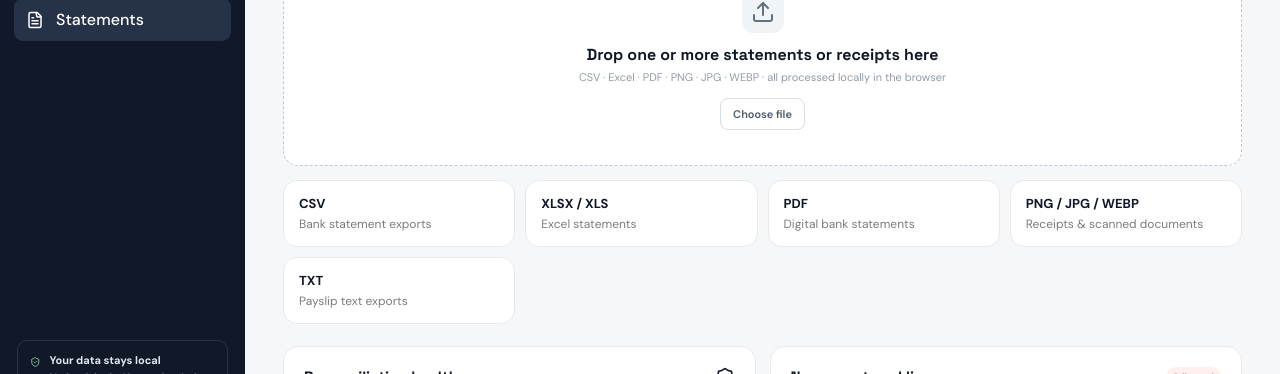
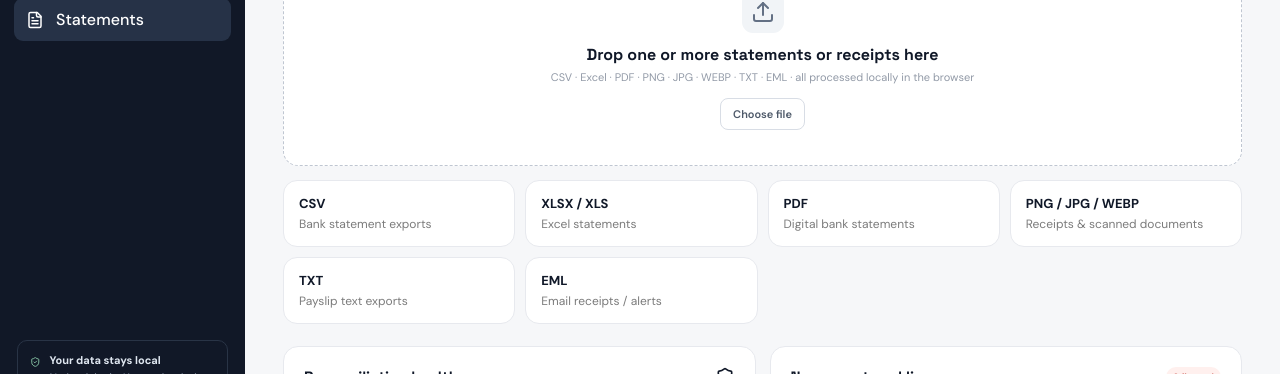
Before and after one commit to ngoyal195/hack, a React (Vite) app: page / in a window 1280 px wide. Both pictures are taken after a click on the button "Statements". Shown: the part 308-682 px from the top of the page. Built offline with nearby package versions, Linux system fonts and the light colour scheme.

Commit message:
Add files via upload

```diff
--- a/src/main.jsx
+++ b/src/main.jsx
@@ -40,7 +40,7 @@ const money = (n) =>
     maximumFractionDigits: 0
   }).format(Math.round(Number(n) || 0));
 
-const STORAGE_VERSION = "commitwise-upload-first-v3";
+const STORAGE_VERSION = "commitwise-upload-first-v4";
 
 function initializeStorage() {
   try {
@@ -120,7 +120,7 @@ function App() {
   useEffect(() => localStorage.setItem("cw_live", JSON.stringify(livePayments)), [livePayments]);
 
   const currentMonth = new Date().toISOString().slice(0, 7);
-  const spent = transactions.filter(t => t.date.startsWith(currentMonth) && t.amount < 0).reduce((s,t) => s + Math.abs(t.amount), 0);
+  const spent = transactions.filter(t => t.date.startsWith(currentMonth) && t.amount < 0 && !t.excluded && t.category !== "Transfer").reduce((s,t) => s + Math.abs(t.amount), 0);
   const income = transactions.filter(t => t.date.startsWith(currentMonth) && t.amount > 0).reduce((s,t) => s + t.amount, 0);
   const now = new Date();
   const horizon = new Date(now);
@@ -145,7 +145,7 @@ function App() {
     if (!file) return;
     const kind = fileKind(file);
     if (kind === "unsupported") {
-      alert("Unsupported file. Use CSV, XLSX/XLS, PDF, PNG, JPG, JPEG or WEBP.");
+      alert("Unsupported file. Use CSV, XLSX/XLS, PDF, PNG, JPG, JPEG, WEBP, TXT or EML.");
       return;
     }
     try {
@@ -157,14 +157,12 @@ function App() {
         return;
       }
       if (result.transactions?.length) {
-        setTransactions(old => {
-          const merged = reconcileAndDetect([...result.transactions, ...old], livePayments);
-          const detectedSubscriptions = buildSubscriptions(merged);
-          const detectedCommitments = buildCommitments(merged, detectedSubscriptions);
-          setSubscriptions(detectedSubscriptions);
-          setCommitments(detectedCommitments);
-          return merged;
-        });
+        const merged = await reconcileAndDetect([...result.transactions, ...transactions], livePayments);
+        setTransactions(merged);
+        const detectedSubscriptions = buildSubscriptions(merged);
+        const detectedCommitments = buildCommitments(merged, detectedSubscriptions);
+        setSubscriptions(detectedSubscriptions);
+        setCommitments(detectedCommitments);
         setImportSummary({ file: file.name, kind, count: result.transactions.length, warnings: result.warnings || [], metadata: result.metadata || {} });
         setPage("statements");
       } else {
@@ -354,9 +352,9 @@ function StatementsPage({transactions,onImport,importProgress,importSummary}) {
   const fileInput=React.useRef();
   const filtered=transactions.filter(t=>(t.merchant+" "+t.raw_description).toLowerCase().includes(search.toLowerCase()));
   const uncaptured=transactions.filter(t=>t.amount<0&&!t.capturedLive);
-  const accepted=".csv,.xlsx,.xls,.pdf,.png,.jpg,.jpeg,.webp,.txt";
+  const accepted=".csv,.xlsx,.xls,.pdf,.png,.jpg,.jpeg,.webp,.txt,.eml";
   const fileTypes=[
-    ["CSV","Bank statement exports"],["XLSX / XLS","Excel statements"],["PDF","Digital bank statements"],["PNG / JPG / WEBP","Receipts & scanned documents"],["TXT","Payslip text exports"]
+    ["CSV","Bank statement exports"],["XLSX / XLS","Excel statements"],["PDF","Digital bank statements"],["PNG / JPG / WEBP","Receipts & scanned documents"],["TXT","Payslip text exports"],["EML","Email receipts / alerts"]
   ];
   return <div>
     <PageHeader eyebrow="STATEMENTS & INGESTION" title="Bring in the messy stuff." description="CommitWise now turns common statement, spreadsheet, PDF and receipt files into the same transaction schema."/>
@@ -364,7 +362,7 @@ function StatementsPage({transactions,onImport,importProgress,importSummary}) {
       <input ref={fileInput} type="file" accept={accepted} multiple hidden onChange={e=>[...e.target.files].forEach(onImport)}/>
       <div className="upload-icon"><Upload/></div>
       <h3>{importProgress!==null?`Reading file… ${importProgress}%`:"Drop one or more statements or receipts here"}</h3>
-      <p>CSV · Excel · PDF · PNG · JPG · WEBP · all processed locally in the browser</p>
+      <p>CSV · Excel · PDF · PNG · JPG · WEBP · TXT · EML · all processed locally in the browser</p>
       <button className="outline-button" type="button">Choose file</button>
     </div>
     <div className="ingestion-types">{fileTypes.map(([name,text])=><div key={name}><strong>{name}</strong><span>{text}</span></div>)}</div>
```
